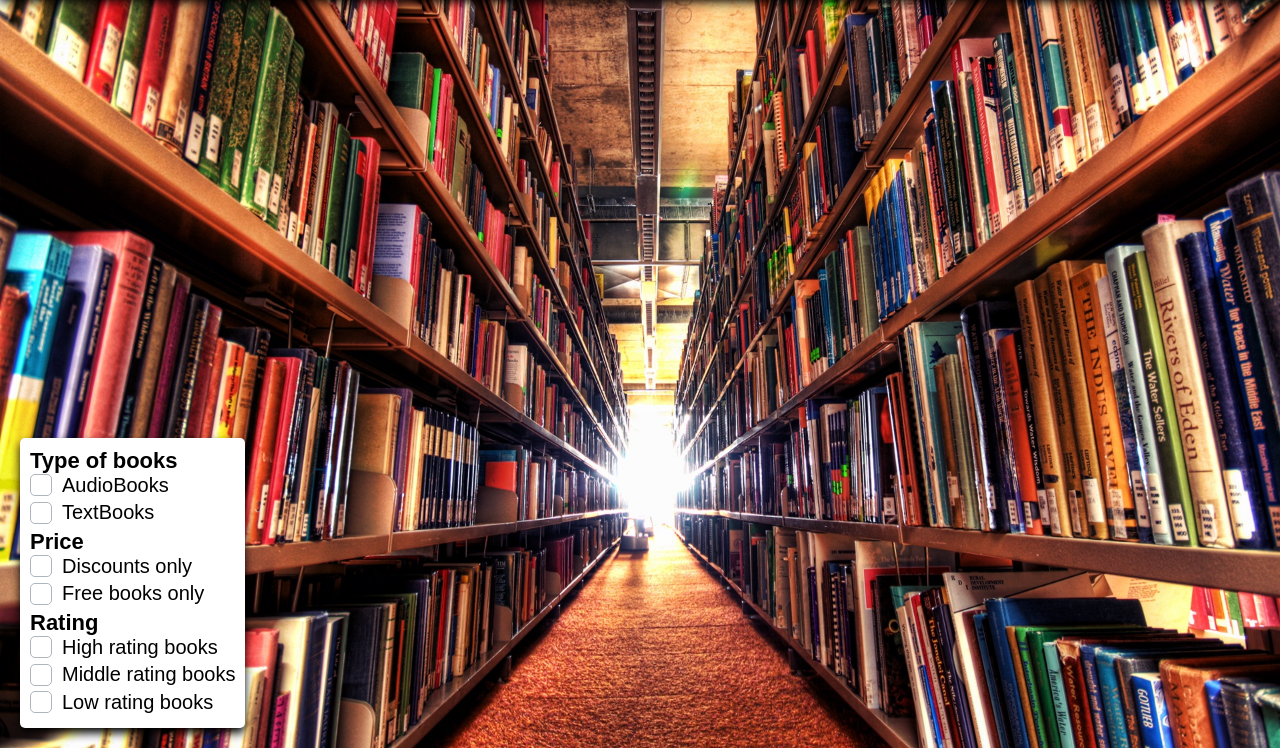
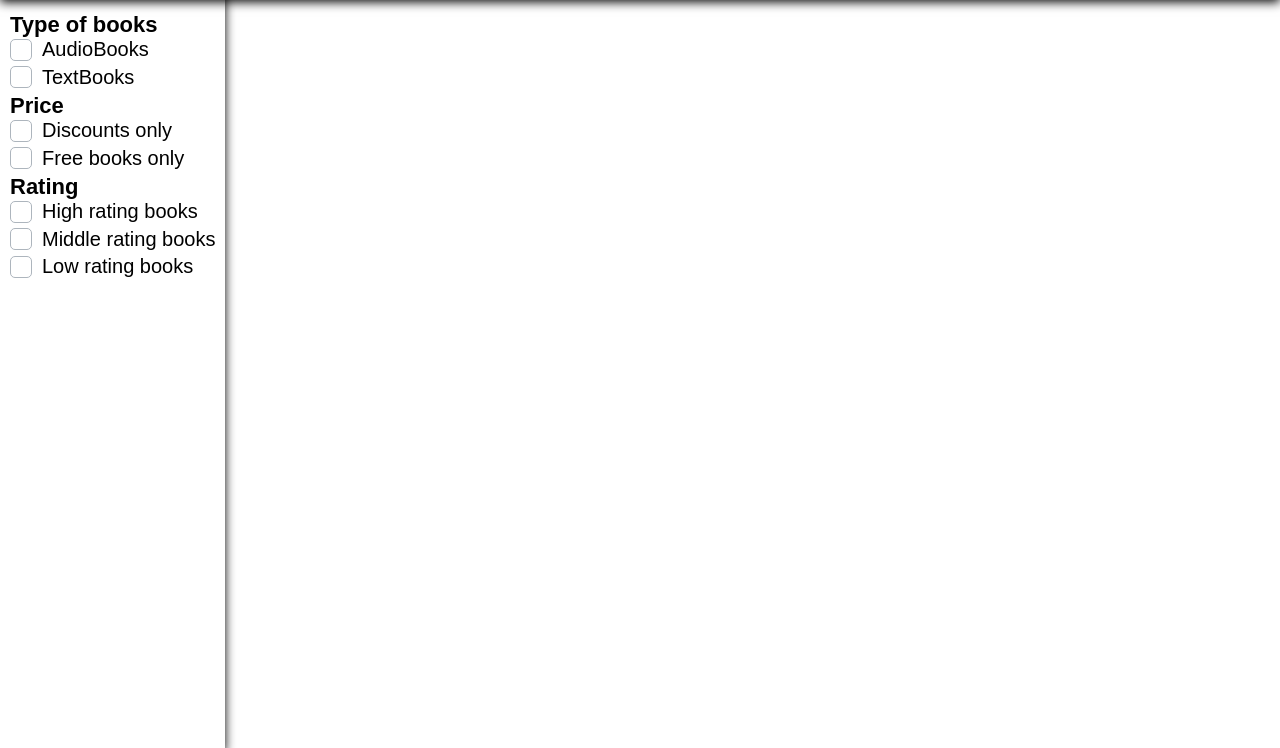
Before and after one commit to Dmitry73109/MySite, a plain HTML site: page index.html in a window 1280 px wide. Shown: the part 52-800 px from the top of the page. Drawn offline with Linux system fonts and the light colour scheme.

Commit message:
Style update

```diff
--- a/css/index.css
+++ b/css/index.css
@@ -21,6 +21,7 @@
 
 header {
     position: fixed;
+    z-index: 2;
     top: 0;
     left: 0;
     right: 0;
@@ -77,14 +78,16 @@ nav ul li:hover > ul{
 }
 
 .filter{
-    position: fixed;
-    padding: 10px;
-    margin: 20px;
-    bottom: 0px;
-    background-color: #ffffff;
-    border-radius: 5px;
+    position:absolute;
+    z-index: 1;
+    bottom: 0;
+    height: 100%;
+    min-height: 200px;
+    background-color:#fff;
     box-shadow: 0 5px 10px;
-
+    padding-top: 5%;
+    padding-left: 10px;
+    padding-right: 10px;
     font-size: 20px;
     font-weight: 500;
 }
--- a/index.html
+++ b/index.html
@@ -8,7 +8,6 @@
 </head>
 <body>
     <div class="wrapper">
-        <img class="backgd_img" src="images/backgd.jpg" alt="backgr_img">
         <header>
 
             <a href="#" class="logo">Word World</a>
@@ -34,7 +33,7 @@
                         </ul>
                     </li>
                     <li><a href="#">Discounts</a></li>
-                    <li><a href="#">My account</a></li>z
+                    <li><a href="#">My account</a></li>
                 </ul>
             </nav>
         </header>
@@ -77,8 +76,9 @@
             </div>
             </div>
         </div>
+        <div id="product-container">
 
-
+        </div>
     </div>
     <script src="./js/index.js"></script>
 </body>
```
